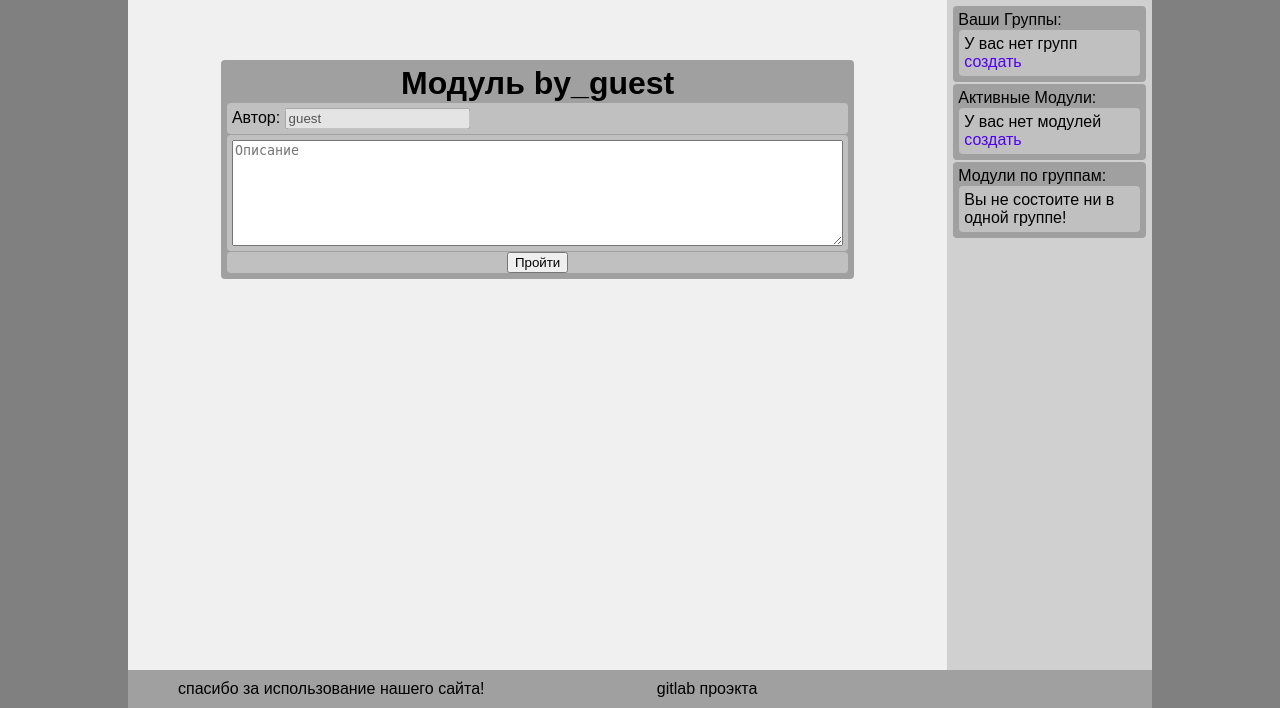
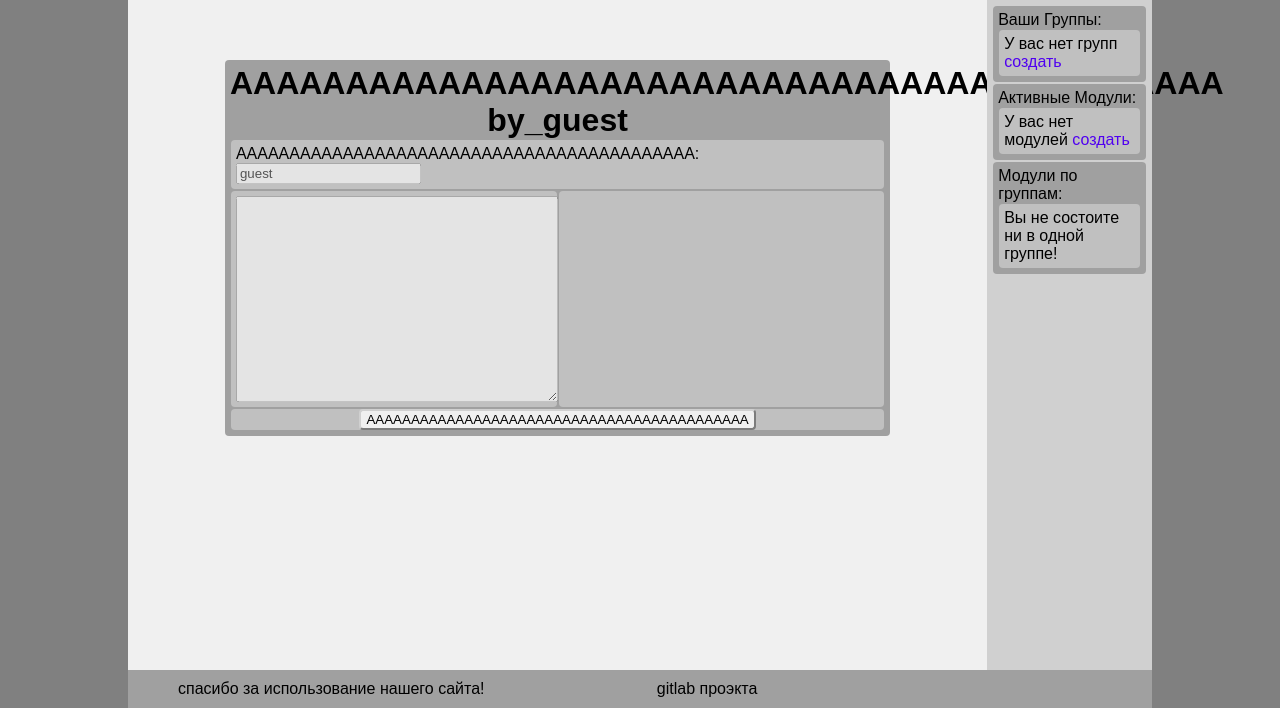
Before and after one commit to maximalekseenko/testing-system, a Django app: a page that uses tasks/templates/module_show.html in a window 1280 px wide. Shown: the part 92-800 px from the top of the page. Run offline with Django 3.2, Linux system fonts and the light colour scheme; data comes from the database, SQL or seed files in the repository; both versions use the stored data as it was after the commit; tables that the repository leaves empty hold one stand-in row (values such as "Sample post").

Commit message:
translation, input button, other shit

```diff
--- a/static/css/common-base.css
+++ b/static/css/common-base.css
@@ -27,6 +27,13 @@ button.delete {
     padding: 1px 2px;
 }
 
+input[type=button], input[type=submit], input[type=reset] {
+    background-color: #F0F0F0;
+    border-radius: 4px;
+    border-color: #D0D0D0;
+    border-style: outset;
+    padding: 1px 5px;
+}
 
 footer, header {
     background-color: #A0A0A0;
@@ -38,6 +45,7 @@ footer a:any-link, header a:any-link {
 footer a:focus, header a:focus{
     color:#300030
 }/*footer, header-end*/
+
 
 
 a:any-link {
--- a/static/py/view.py
+++ b/static/py/view.py
@@ -1,7 +1,7 @@
-from django.shortcuts import render, redirect
 from tasks.models import Module
 from groups.models import Group
-from string import ascii_letters, digits, punctuation
+from string import ascii_letters, digits
+from django.utils.translation import gettext
 from random import sample
 
 
@@ -33,34 +33,30 @@ def get_base_context(request, pagename="", buttonname=""):
         #errors
         context['tr_err_name_exist'] = "Имя уже занято"
         #account
-        context['tr_registration'] = "Регистрация"
-        context['tr_reg_already'] = "Уже зарегистрированы"
-        context['tr_register'] = "Зарегистрироваться"
-        context['tr_signin'] = "Войти"
-        context['tr_not_reg'] = "Не зарегистрированы"
-        context['tr_username'] = "Имя пользователя"
-        context['tr_password1'] = "Пароль"
-        context['tr_password2'] = "Подтверждение пароля"
+        context['tr_registration'] = "AAAAAAAAAAAAAAAAAAAAAAAAAAAAAAAAAAAAAAAAAAA"
+        context['tr_reg_already'] = "AAAAAAAAAAAAAAAAAAAAAAAAAAAAAAAAAAAAAAAAAAA"
+        context['tr_register'] = "AAAAAAAAAAAAAAAAAAAAAAAAAAAAAAAAAAAAAAAAAAA"
+        context['tr_signin'] = "AAAAAAAAAAAAAAAAAAAAAAAAAAAAAAAAAAAAAAAAAAA"
+        context['tr_not_reg'] = "AAAAAAAAAAAAAAAAAAAAAAAAAAAAAAAAAAAAAAAAAAA"
+        context['tr_username'] = "AAAAAAAAAAAAAAAAAAAAAAAAAAAAAAAAAAAAAAAAAAA"
+        context['tr_password1'] = "AAAAAAAAAAAAAAAAAAAAAAAAAAAAAAAAAAAAAAAAAAA"
+        context['tr_password2'] = "AAAAAAAAAAAAAAAAAAAAAAAAAAAAAAAAAAAAAAAAAAA"
         #groups
-        context['tr_group_creation'] = "Создание группы"
-        context['tr_author'] = "Автор"
-        context['tr_group_name'] = "Название группы"
-        context['tr_description'] = "Описание"
-        context['tr_create'] = "Создать"
-        context['tr_edit'] = "Редактировать"
-        context['tr_join'] = "Вступить"
-        context['tr_group'] = "Группа"
+        context['tr_group_creation'] = "AAAAAAAAAAAAAAAAAAAAAAAAAAAAAAAAAAAAAAAAAAA"
+        context['tr_author'] = "AAAAAAAAAAAAAAAAAAAAAAAAAAAAAAAAAAAAAAAAAAA"
+        context['tr_group_name'] = "AAAAAAAAAAAAAAAAAAAAAAAAAAAAAAAAAAAAAAAAAAA"
+        context['tr_description'] = "AAAAAAAAAAAAAAAAAAAAAAAAAAAAAAAAAAAAAAAAAAA"
+        context['tr_create'] = "AAAAAAAAAAAAAAAAAAAAAAAAAAAAAAAAAAAAAAAAAAA"
+        context['tr_edit'] = "AAAAAAAAAAAAAAAAAAAAAAAAAAAAAAAAAAAAAAAAAAA"
+        context['tr_join'] = "AAAAAAAAAAAAAAAAAAAAAAAAAAAAAAAAAAAAAAAAAAA"
+        context['tr_group'] = "AAAAAAAAAAAAAAAAAAAAAAAAAAAAAAAAAAAAAAAAAAA"
         #module
-        context['tr_module_creation'] = "Создание модуля"
-        context['tr_module_name'] = "Название модуля"
-        context['tr_module'] = "Модуль"
-        context['tr_pass'] = "Пройти"
-    else:
-        context['tr_registration'] = "Registration"
-        context['tr_register'] = "Register"
-        context['tr_username'] = "Username"
-        context['tr_password1'] = "Password"
-        context['tr_password2'] = "Password confirmation"
+        context['tr_module_creation'] = "AAAAAAAAAAAAAAAAAAAAAAAAAAAAAAAAAAAAAAAAAAA"
+        context['tr_module_name'] = "AAAAAAAAAAAAAAAAAAAAAAAAAAAAAAAAAAAAAAAAAAA"
+        context['tr_module'] = "AAAAAAAAAAAAAAAAAAAAAAAAAAAAAAAAAAAAAAAAAAA"
+        context['tr_pass'] = "AAAAAAAAAAAAAAAAAAAAAAAAAAAAAAAAAAAAAAAAAAA"
+        context['tr_edit_tasks'] = "AAAAAAAAAAAAAAAAAAAAAAAAAAAAAAAAAAAAAAAAAAA"
+        context['tr_add_task'] = "AAAAAAAAAAAAAAAAAAAAAAAAAAAAAAAAAAAAAAAAAAA"
 
 
 
--- a/tasks/templates/module_show.html
+++ b/tasks/templates/module_show.html
@@ -14,9 +14,14 @@
         </div>
 
 
+        <div class="flex">
+            <div class="flex-col component2" style="width: 50%">
+                <textarea style="width: 100%; resize: vertical; height: 200px" disabled=true>{{module.description}}</textarea>
+            </div>
 
-        <div class="flex component2">
-            <textarea id="id_description" name="description" placeholder="{{tr_description}}" maxlength="1024" style="width: 100%; resize: vertical; height: 100px;"></textarea>
+            <div class="flex-col component2" style="width: 50%">
+
+            </div>
         </div>
 
 
--- a/tasks/views.py
+++ b/tasks/views.py
@@ -47,7 +47,7 @@ def CreateView(request):
     new_module.save()
     # proceed
     return redirect(f'/tasks/{new_module.id}/')
-# CreateModuleView - end
+# CreateView - end
 
 
 def ShowView(request, id):
@@ -70,9 +70,30 @@ def ShowView(request, id):
 
     # what?
     return redirect(f'/tasks/{id}/')
-#ShowModuleView-end
+# ShowView - end
 
-def EditView(request):pass
+def EditView(request, id):
+
+    context = get_base_context(request)
+
+    # does id exist
+    try: context['module'] = Module.objects.get(id=id)
+    except Module.DoesNotExist: raise Http404
+
+    # is user author
+    if context['module'].author != request.user:
+        raise Http404
+
+    # render page
+    if request.method != 'POST':
+        return render(request, 'module_edit.html', context)
+
+
+
+    # proceed
+    return redirect(f'/tasks/{id}/')
+# EditView - end
+
 def PassView(request):pass
 
 def FindView(request):
--- a/testing_system/settings.py
+++ b/testing_system/settings.py
@@ -26,6 +26,7 @@ INSTALLED_APPS = [
     'accounts',
     'tasks',]
 MIDDLEWARE = [
+    'django.middleware.locale.LocaleMiddleware',
     'django.middleware.security.SecurityMiddleware',
     'django.contrib.sessions.middleware.SessionMiddleware',
     'django.middleware.common.CommonMiddleware',
```
Also changed, not shown: accounts/templates/registration/login.html (+7 -7 lines), accounts/templates/registration/register.html (+8 -9 lines), groups/templates/group_create.html (+6 -7 lines), groups/templates/group_show.html (+5 -5 lines), tasks/templates/module_edit.html (added, +55 -0 lines), accounts/locale/ru/LC_MESSAGES/django.po (added), db.sqlite3, groups/locale/ru/LC_MESSAGES/django.po (added), 1 other file.
